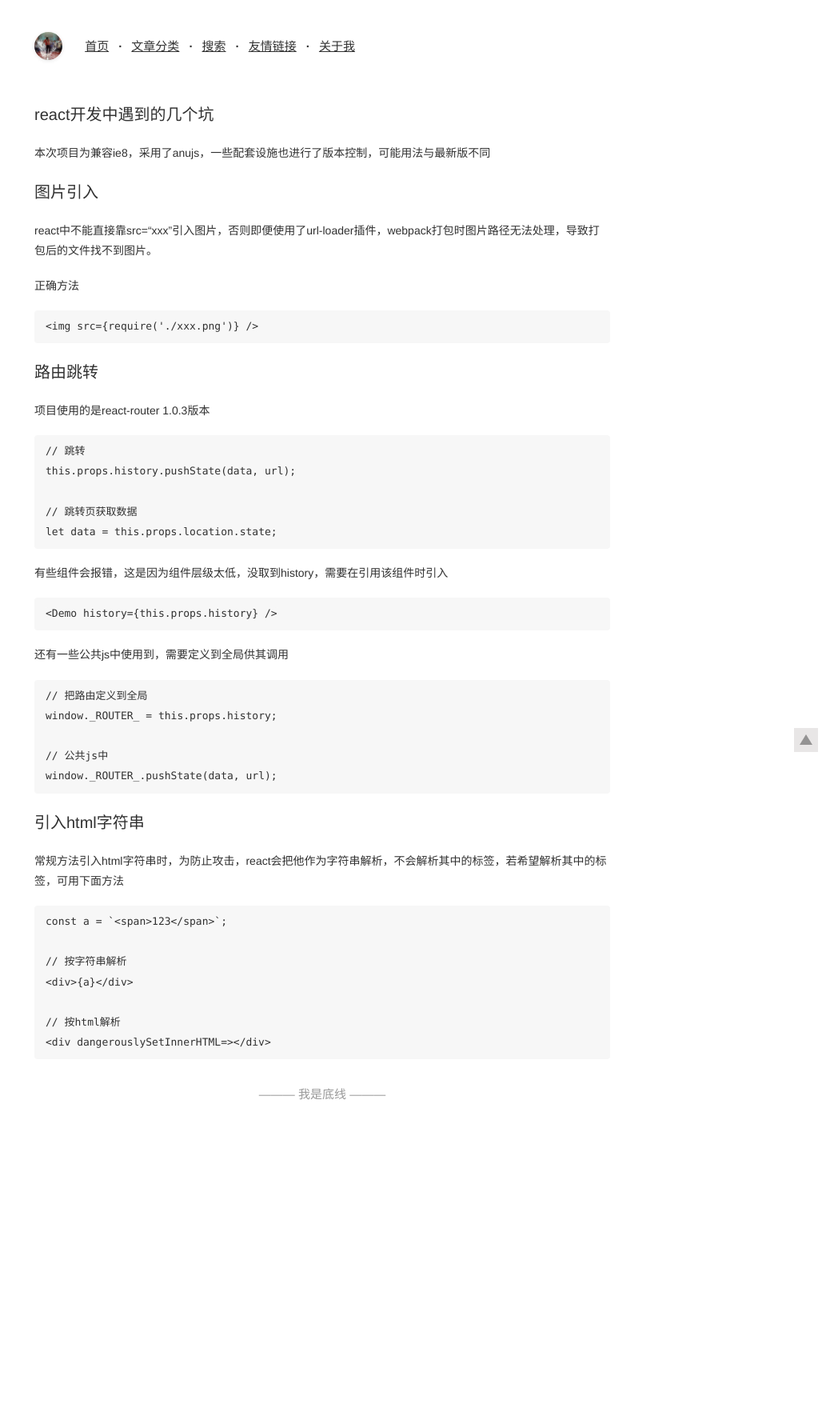
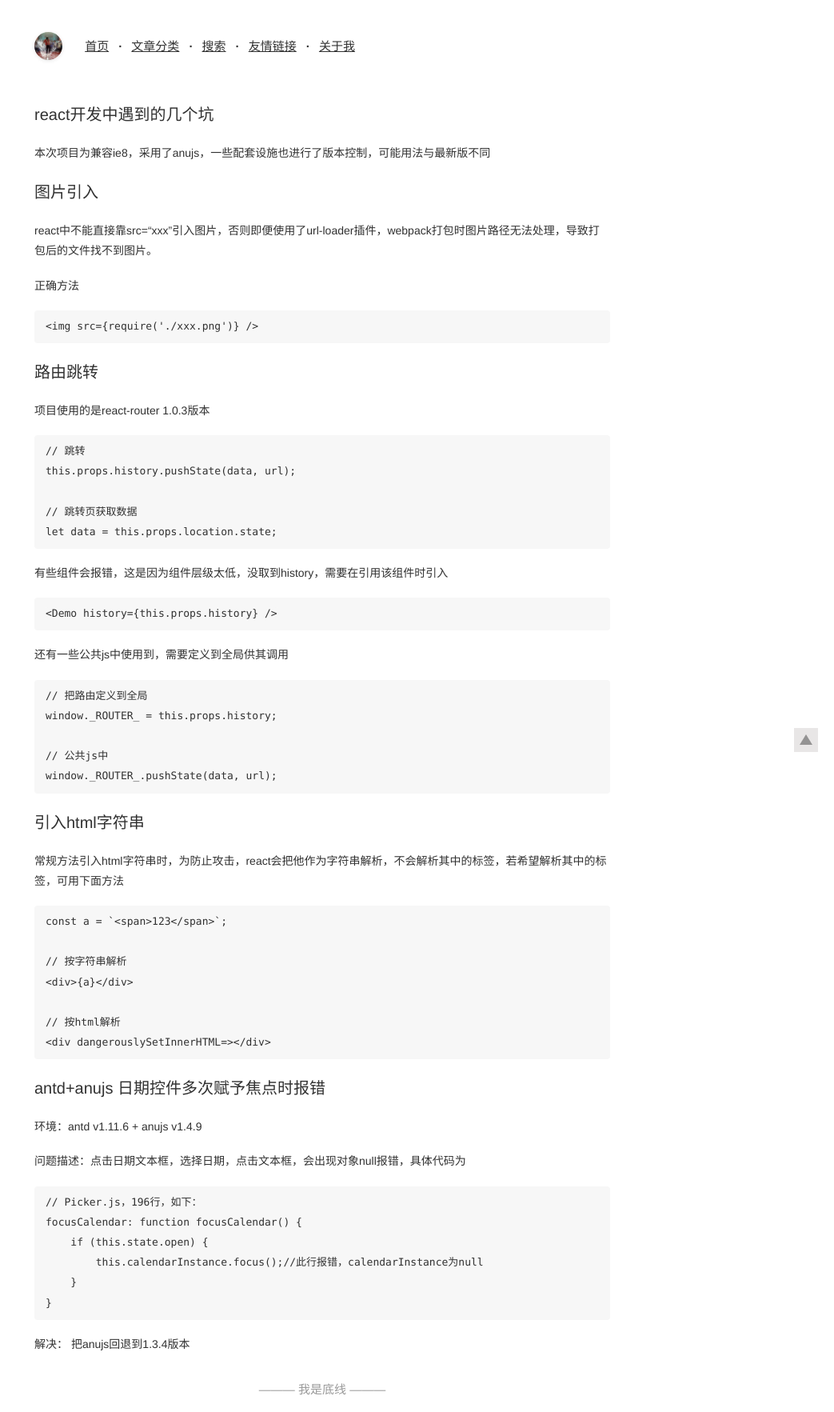
Before and after one commit to LinXiudong/LinXiudong.github.io, a Jekyll site: the page built from _posts/2019/2019-04-28-react开发中遇到的几个坑.md, in a window 1280 px wide. Shown: the whole page at 80% size, without its empty margins (237-1280 px from the left). Built offline with Jekyll 4.4.1, drawn with Linux system fonts in a browser that asks for light colours; before the commit the page ends 1396 px from its top, so only the background shows below that.

Commit message:
补充antd+anujs的坑

````diff
--- a/_posts/2019/2019-04-28-react开发中遇到的几个坑.md
+++ b/_posts/2019/2019-04-28-react开发中遇到的几个坑.md
@@ -52,3 +52,20 @@ const a = `<span>123</span>`;
 // 按html解析
 <div dangerouslySetInnerHTML={{__html: a}}></div>
 ```
+
+# antd+anujs 日期控件多次赋予焦点时报错
+
+环境：antd v1.11.6 + anujs v1.4.9
+
+问题描述：点击日期文本框，选择日期，点击文本框，会出现对象null报错，具体代码为
+
+```js
+// Picker.js，196行，如下：
+focusCalendar: function focusCalendar() {
+    if (this.state.open) {
+        this.calendarInstance.focus();//此行报错，calendarInstance为null
+    }
+}
+```
+
+解决： 把anujs回退到1.3.4版本
````
